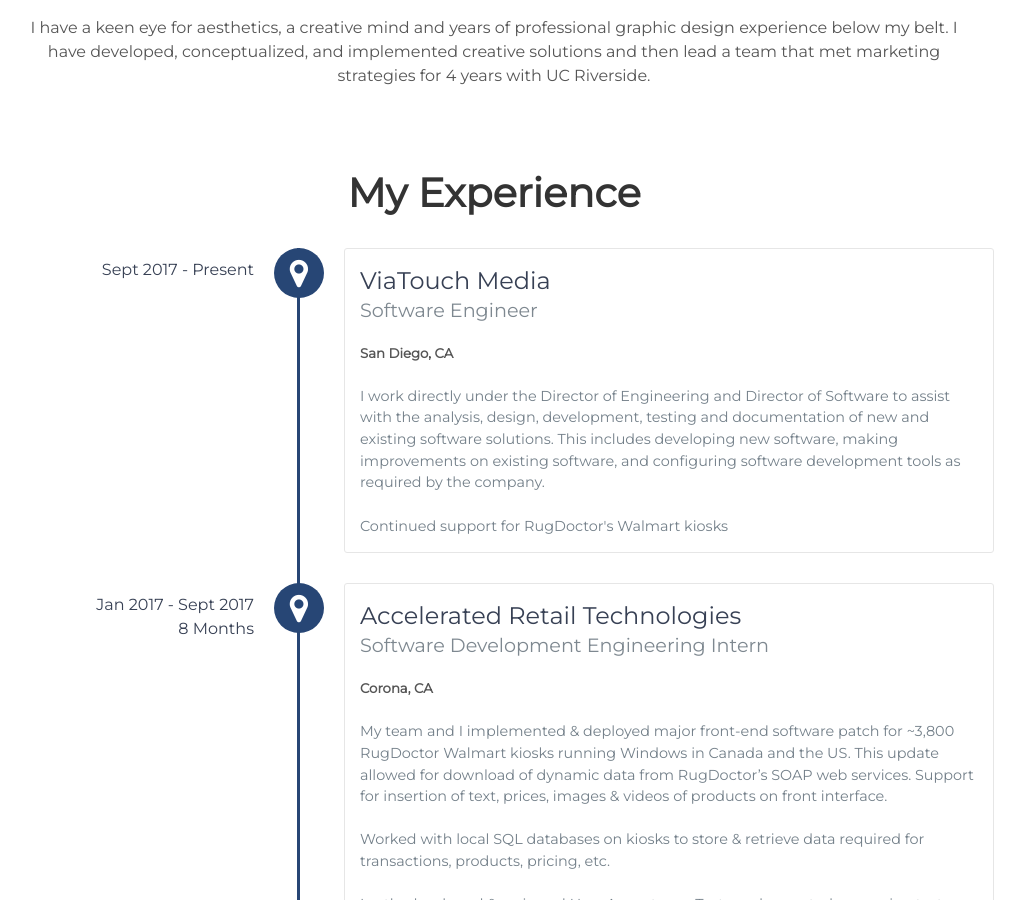
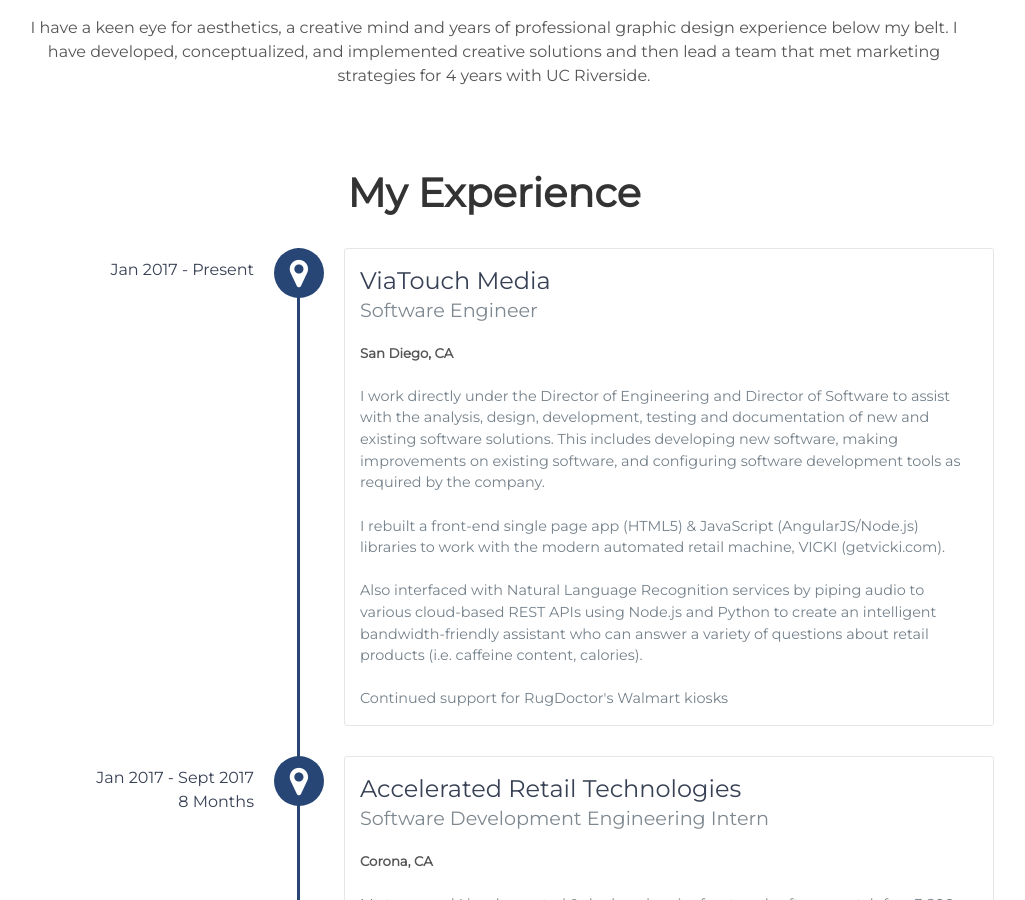
Before and after one commit to ericegonz/Portfolio_v1, a Jekyll site: the page built from index.html, in a window 1280 px wide and 900 px high, scrolled down 1806 px. Shown: the whole window, without its empty margins (146-1171 px from the left). Built offline with Jekyll 4.4.1, drawn with Linux system fonts in a browser that asks for light colours; some of the changed text lies outside the part shown.

Commit message:
changed resume to accurately reflect position

```diff
--- a/_includes/resume.html
+++ b/_includes/resume.html
@@ -3,7 +3,7 @@
 </div>
 
 <div id="experience-timeline">
-    <div data-date="Sept 2017 - Present">
+    <div data-date="Jan 2017 - Present">
         <h3>ViaTouch Media</h3>
         <h4>Software Engineer</h4>
         <h5>San Diego, CA</h5>
@@ -12,6 +12,13 @@
             design, development, testing and documentation of new and existing software solutions. This includes
             developing new software, making improvements on existing software, and configuring software development
             tools as required by the company.
+            <br><br>
+            I rebuilt a front-end single page app (HTML5) & JavaScript (AngularJS/Node.js) libraries
+            to work with the modern automated retail machine, VICKI (getvicki.com).
+            <br><br>
+            Also interfaced with Natural Language Recognition services by piping audio to various cloud-based REST APIs
+            using Node.js and Python to create an intelligent bandwidth-friendly assistant who can answer a variety of
+            questions about retail products (i.e. caffeine content, calories).
             <br><br>
             Continued support for RugDoctor's Walmart kiosks
         </p>
@@ -33,19 +40,19 @@
         </p>
     </div>
 
-    <div data-date="Jan 2017 - Sept 2017<br>8 Months">
-        <h3>ViaTouch Media</h3>
-        <h4>Software Engineering Intern</h4>
-        <h5>Corona, CA</h5>
-        <p>
-            I rebuilt a front-end single page GUI app (HTML5) & JavaScript (AngularJS/Node.js) libraries
-            to work with the modern automated retail machine, VICKI (getvicki.com).
-            <br><br>
-            Also interfaced with Natural Language Recognition services by piping audio to various cloud-based REST APIs
-            using Node.js and Python to create an intelligent bandwidth-friendly assistant who can answer a variety of
-            questions about retail products (i.e. caffeine content, calories).
-        </p>
-    </div>
+    <!--<div data-date="Jan 2017 - Sept 2017<br>8 Months">-->
+        <!--<h3>ViaTouch Media</h3>-->
+        <!--<h4>Software Engineering Intern</h4>-->
+        <!--<h5>Corona, CA</h5>-->
+        <!--<p>-->
+            <!--I rebuilt a front-end single page GUI app (HTML5) & JavaScript (AngularJS/Node.js) libraries-->
+            <!--to work with the modern automated retail machine, VICKI (getvicki.com).-->
+            <!--<br><br>-->
+            <!--Also interfaced with Natural Language Recognition services by piping audio to various cloud-based REST APIs-->
+            <!--using Node.js and Python to create an intelligent bandwidth-friendly assistant who can answer a variety of-->
+            <!--questions about retail products (i.e. caffeine content, calories).-->
+        <!--</p>-->
+    <!--</div>-->
 
     <div data-date="Mar 2016 - Jan 2017<br>11 mos">
         <h3>University of California, Riverside</h3>
```
